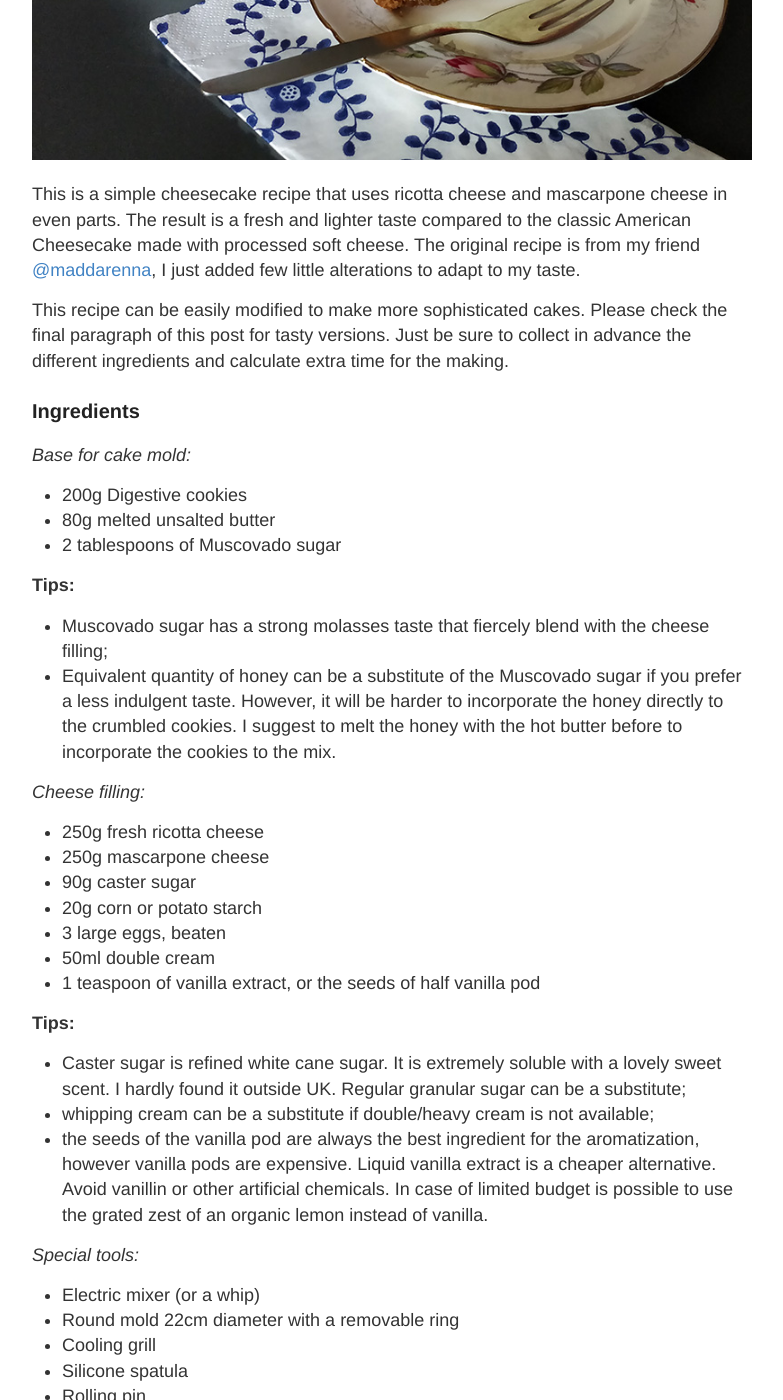
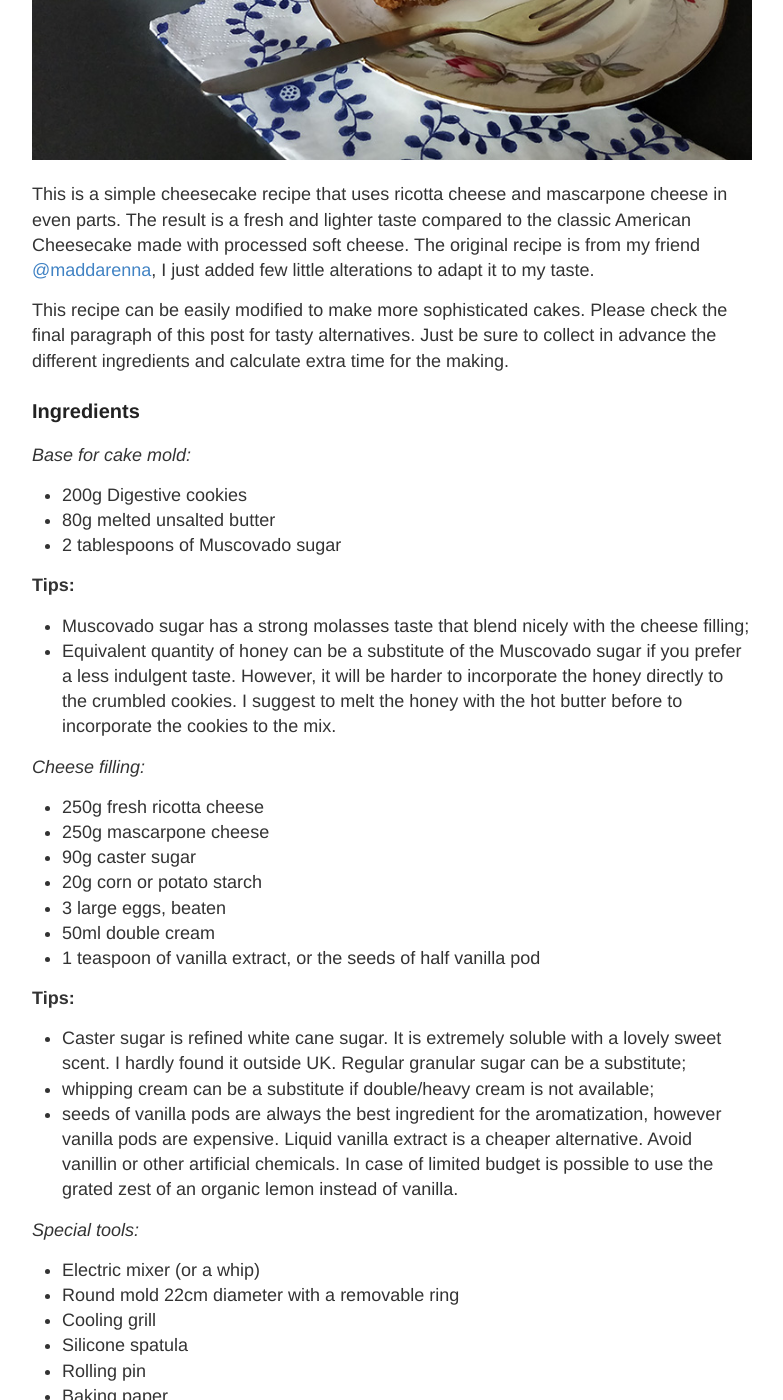
Before and after one commit to ecodallaluna/back2bake, a Jekyll site: the page built from _posts/2018-5-1-Italian-Cheesecake.md, in a window 1280 px wide and 1400 px high, scrolled down 647 px. Shown: the whole window, without its empty margins (248-1031 px from the left). Built offline with Jekyll 4.4.1, drawn with Linux system fonts in a browser that asks for light colours.

Commit message:
Update 2018-5-1-Italian-Cheesecake.md

```diff
--- a/_posts/2018-5-1-Italian-Cheesecake.md
+++ b/_posts/2018-5-1-Italian-Cheesecake.md
@@ -9,9 +9,9 @@ categories: cakes afternoontea cheese
 
 ![Simple Italian Cheesecake](https://raw.githubusercontent.com/ecodallaluna/back2bake/master/images/2018/IMG_20180501_1.jpg)
 
-This is a simple cheesecake recipe that uses ricotta cheese and mascarpone cheese in even parts. The result is a fresh and lighter taste compared to the classic American Cheesecake made with processed soft cheese. The original recipe is from my friend [@maddarenna](https://www.instagram.com/maddarenna/), I just added few little alterations to adapt to my taste.
+This is a simple cheesecake recipe that uses ricotta cheese and mascarpone cheese in even parts. The result is a fresh and lighter taste compared to the classic American Cheesecake made with processed soft cheese. The original recipe is from my friend [@maddarenna](https://www.instagram.com/maddarenna/), I just added few little alterations to adapt it to my taste.
 
-This recipe can be easily modified to make more sophisticated cakes. Please check the final paragraph of this post for tasty versions. Just be sure to collect in advance the different ingredients and calculate extra time for the making.
+This recipe can be easily modified to make more sophisticated cakes. Please check the final paragraph of this post for tasty alternatives. Just be sure to collect in advance the different ingredients and calculate extra time for the making.
 
 ### Ingredients
 
@@ -21,7 +21,7 @@ This recipe can be easily modified to make more sophisticated cakes. Please chec
 * 2 tablespoons of Muscovado sugar
 
 **Tips:**
-* Muscovado sugar has a strong molasses taste that fiercely blend with the cheese filling;
+* Muscovado sugar has a strong molasses taste that blend nicely with the cheese filling;
 * Equivalent quantity of honey can be a substitute of the Muscovado sugar if you prefer a less indulgent taste. However, it will be harder to incorporate the honey directly to the crumbled cookies. I suggest to melt the honey with the hot butter before to incorporate the cookies to the mix.
 
 *Cheese filling:*
@@ -36,7 +36,7 @@ This recipe can be easily modified to make more sophisticated cakes. Please chec
 **Tips:**
 * Caster sugar is refined white cane sugar. It is extremely soluble with a lovely sweet scent. I hardly found it outside UK. Regular granular sugar can be a substitute;
 * whipping cream can be a substitute if double/heavy cream is not available;
-* the seeds of the vanilla pod are always the best ingredient for the aromatization, however vanilla pods are expensive. Liquid vanilla extract is a cheaper alternative. Avoid vanillin or other artificial chemicals. In case of limited budget is possible to use the grated zest of an organic lemon instead of vanilla.
+* seeds of vanilla pods are always the best ingredient for the aromatization, however vanilla pods are expensive. Liquid vanilla extract is a cheaper alternative. Avoid vanillin or other artificial chemicals. In case of limited budget is possible to use the grated zest of an organic lemon instead of vanilla.
 
 *Special tools:*
 * Electric mixer (or a whip)
```
